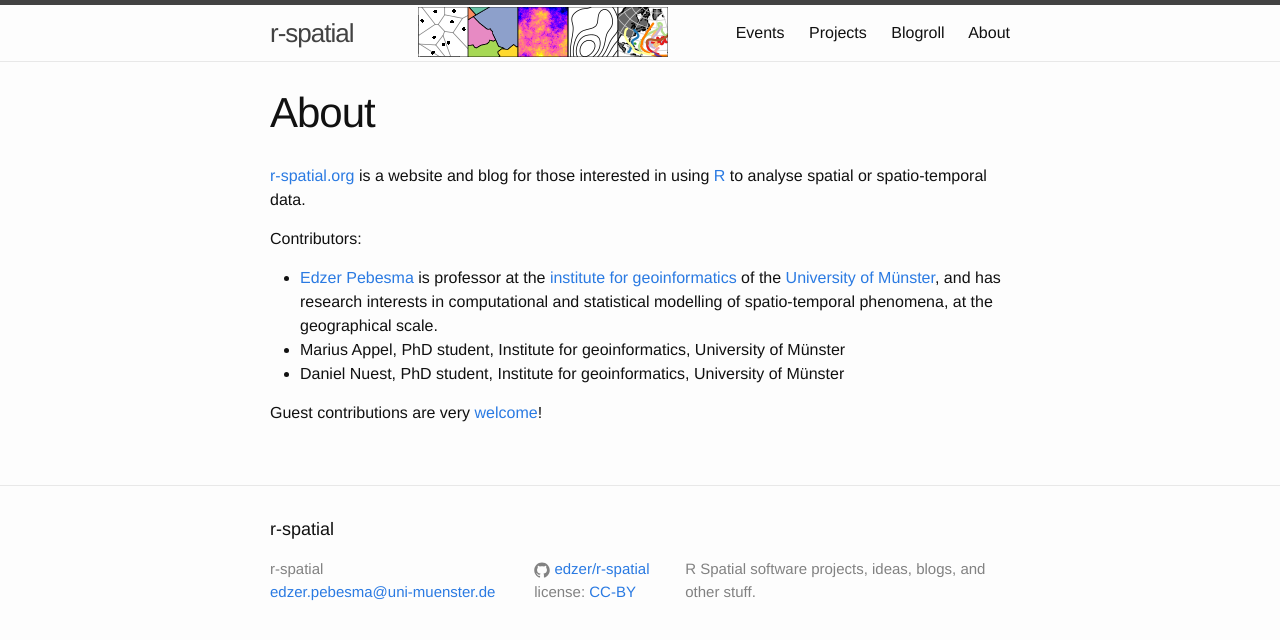
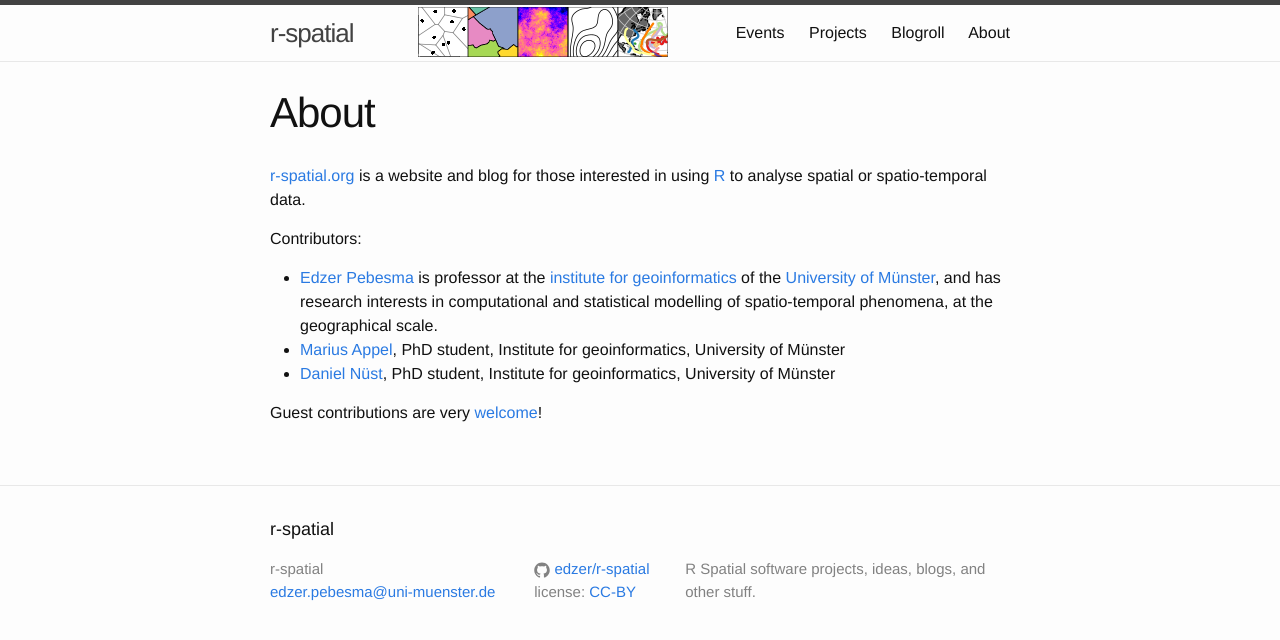
Before and after one commit to r-spatial/r-spatial.org, a Jekyll site: the page built from 4_about.md, in a window 1280 px wide. Shown: the top 640 px of the page. Built offline with Jekyll 4.4.1, drawn with Linux system fonts in a browser that asks for light colours.

Commit message:
update links

```diff
--- a/4_about.md
+++ b/4_about.md
@@ -10,7 +10,7 @@ spatial or spatio-temporal data.
 Contributors:
 
 * [Edzer Pebesma](http://www.uni-muenster.de/Geoinformatics/en/institute/staff/index.php/119/Edzer_Pebesma) is professor at the [institute for geoinformatics](http://ifgi.uni-muenster.de/en) of the [University of Münster](http://www.uni-muenster.de/en/), and has research interests in computational and statistical modelling of spatio-temporal phenomena, at the geographical scale.
-* Marius Appel, PhD student, Institute for geoinformatics, University of Münster
-* Daniel Nuest, PhD student, Institute for geoinformatics, University of Münster
+* [Marius Appel](http://appel.staff.ifgi.de/), PhD student, Institute for geoinformatics, University of Münster
+* [Daniel Nüst](http://www.uni-muenster.de/Geoinformatics/en/institute/staff/index.php/35/Daniel_N%C3%BCst), PhD student, Institute for geoinformatics, University of Münster
 
 Guest contributions are very [welcome](https://github.com/edzer/r-spatial/)!
```
